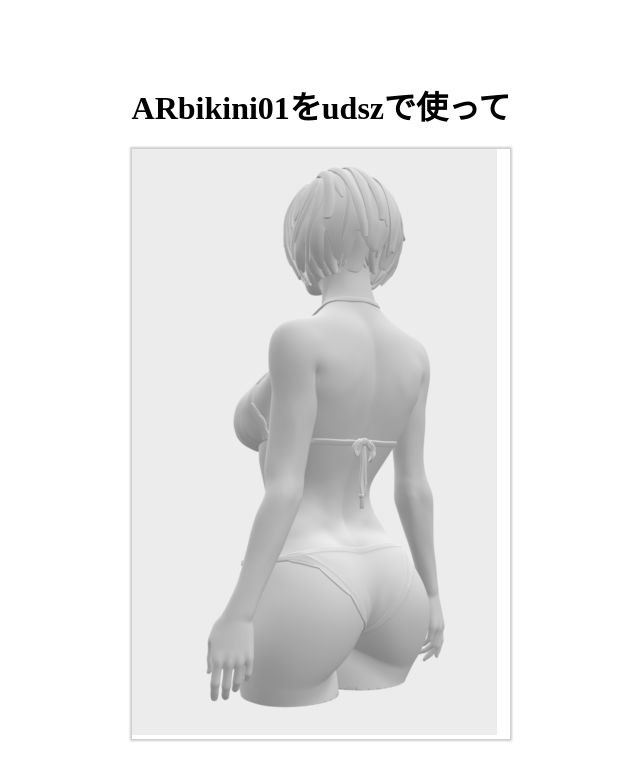
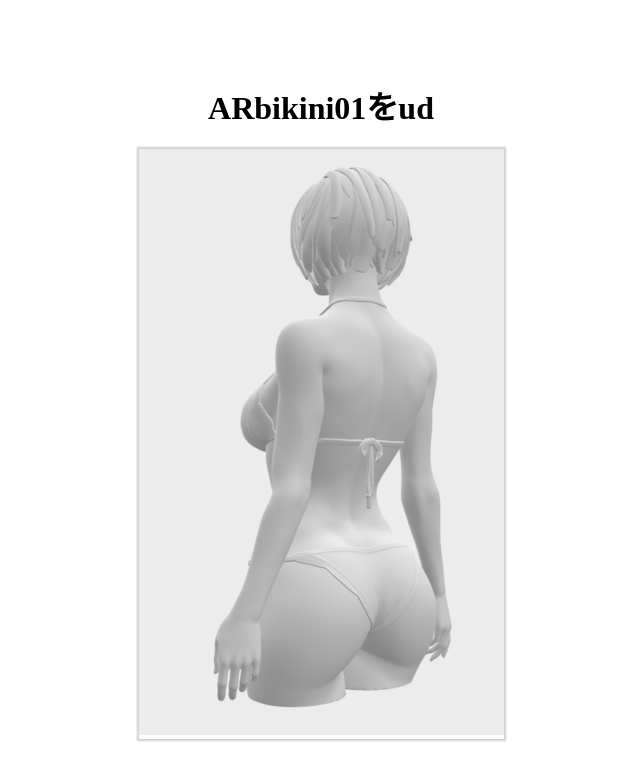
Before and after one commit to suto-333/bikini01, a plain HTML site: page index.html in a window 1280 px wide. Shown: the whole page, without its empty margins (319-959 px from the left). Drawn offline with Linux system fonts and the light colour scheme.

Commit message:
Update index.html

```diff
--- a/index.html
+++ b/index.html
@@ -4,7 +4,7 @@
     <meta charset="utf-8">
     <meta name="viewport" content="width=device-width,initial-scale=1">
     <meta name="apple-mobile-web-app-capable" content="yes">
-    <title>usdzのbikini01を使ってみる</title>
+    <title>usdzのbikini01</title>
     <style>
       * {
         box-sizing: border-box;
@@ -37,7 +37,7 @@
   <body>
     <div class="wrap">
       <div>
-          <h1>ARbikini01をudszで使って</h1>
+          <h1>ARbikini01をud</h1>
           <a href="bikini01/bikini01.usdz" rel="ar">
             <img src="bikini01/bikini01.png">
           </a>
```
